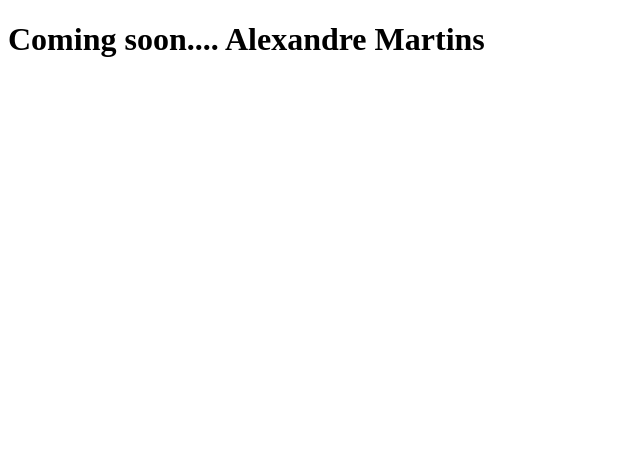
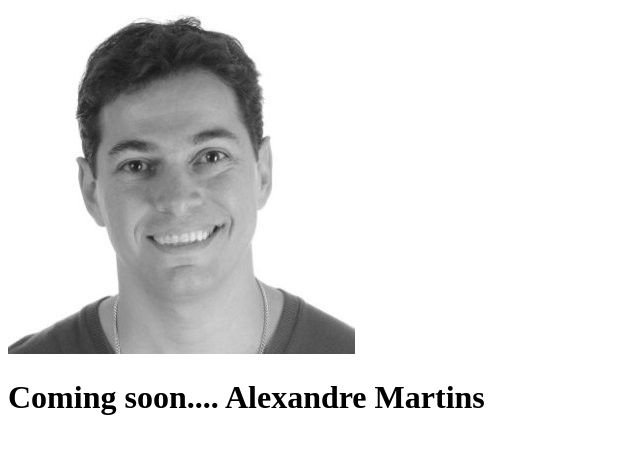
Before and after one commit to martins-publico/new_project, a plain HTML site: page index.html in a window 1280 px wide. Shown: the whole page, without its empty margins (0-640 px from the left). Drawn offline with Linux system fonts and the light colour scheme.

Commit message:
Added photo

```diff
--- a/index.html
+++ b/index.html
@@ -5,6 +5,7 @@
     <title></title>
   </head>
   <body>
+    <img src="foto_linkedin.png" alt="">
     <h1>Coming soon.... Alexandre Martins</h1>
   </body>
 </html>
```
Also changed, not shown: foto_linkedin.png (added).
